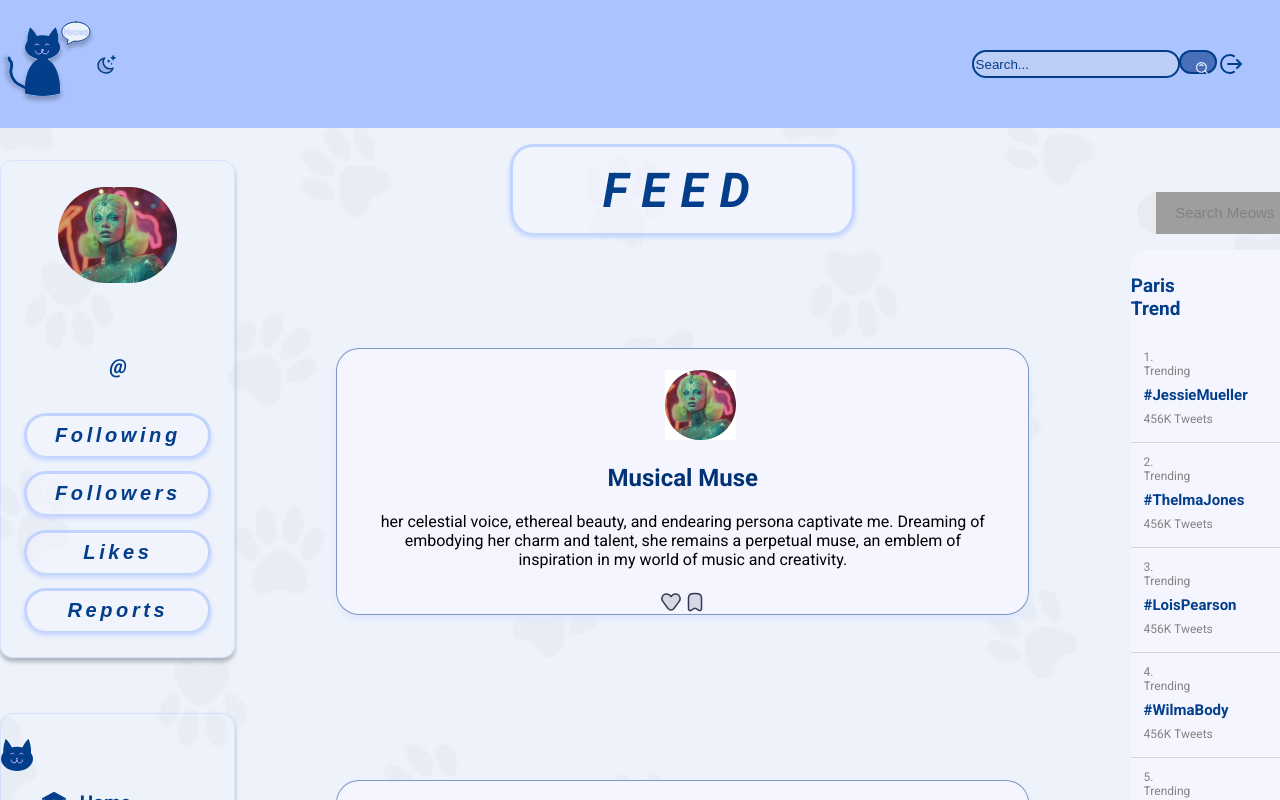
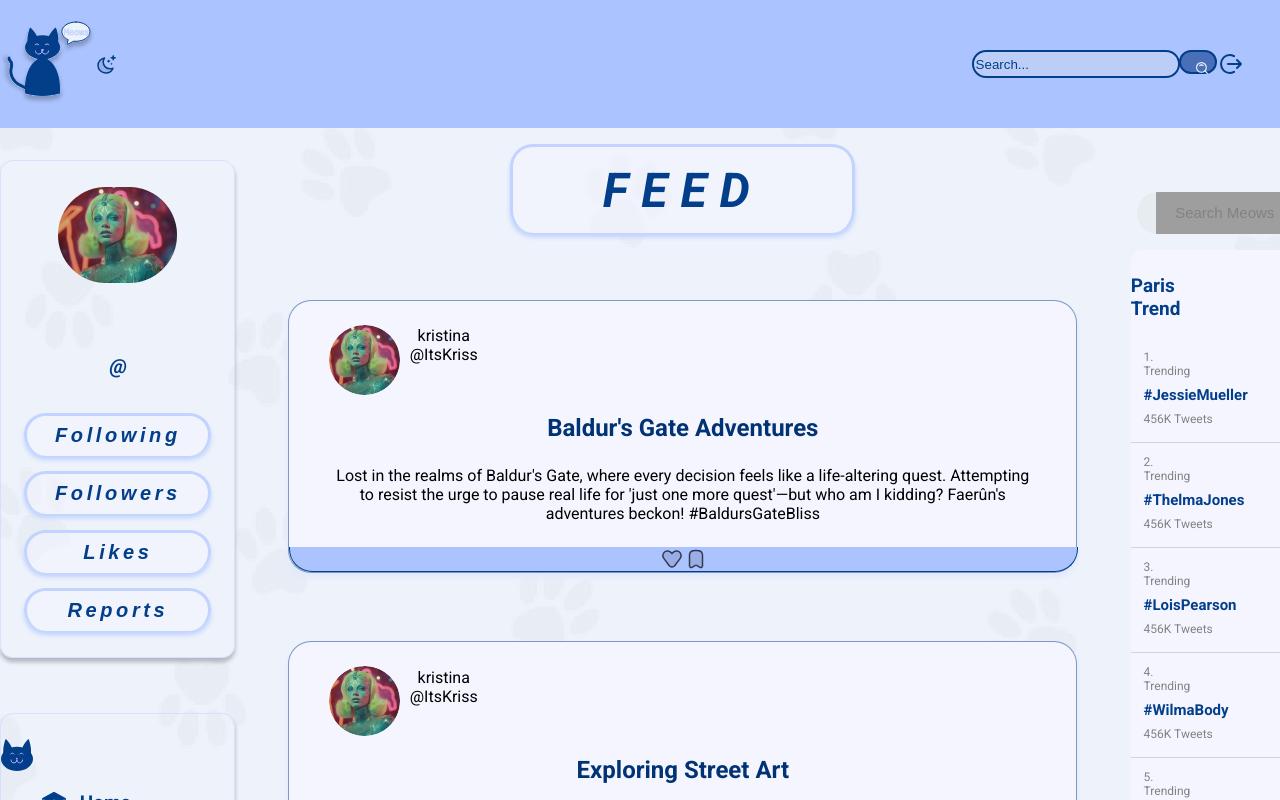
Before and after one commit to LeahJKH/Meows, a React (Vite) app: page / in a window 1280 px wide. Shown: the top 800 px of the page. Built offline with nearby package versions, Linux system fonts and the light colour scheme; grey boxes are pictures that could not be loaded.

Commit message:
made so users on the post card and fixed card css

```diff
--- a/src/App.tsx
+++ b/src/App.tsx
@@ -1,7 +1,7 @@
 import { ThemeProvider } from './ThemeContext';
 import { LayoutBase } from './Pages/LayoutBase';
 import { Routes, Route, BrowserRouter } from 'react-router-dom';
-import { LandingPage } from './Pages/LandingPage';
+import LandingPage from './Pages/LandingPage';
 import { Discover } from './Pages/DiscoverPage/discoverPage';
 import { UserProfile } from './Pages/UserProfilePage/userProfile';
 import Signup from './Components/Signup/Signup';
--- a/src/Components/PostCard/Postcard.module.css
+++ b/src/Components/PostCard/Postcard.module.css
@@ -4,9 +4,24 @@
   align-items: center;
   padding: 4%;
 }
-
+.postHeader {
+  display: flex;
+  flex-direction: row;
+  align-items: center;
+}
+.postPic {
+  border-radius: 50px;
+  margin-right: 10px;
+}
+.userInfo {
+  display: flex;
+  flex-direction: column;
+}
+.username {
+  margin-bottom: 5px;
+}
 .postCard {
-  margin: 3em;
+  margin: 0.002em;
   border-radius: 23px;
   border: 1px solid rgba(2, 62, 138, 0.5);
   background: #f5f5ff;
@@ -32,6 +47,11 @@ p {
   align-items: center;
   justify-content: center;
   border-radius: 0 0 23px 23px;
+  background-color: #ABC4FF;
+  height: 2%;
+  border-bottom: 1px solid #023E8A;
+  border-left: 1px solid #023E8A;
+  border-right: 1px solid #023E8A;
 }
 .HeadingCol {
   color: #013374;
@@ -48,4 +68,16 @@ p {
 .HeadingColdark {
   color: #e0e4e8;
 }
+.postFooterdark {
+  width: 100%;
+  display: flex;
+  align-items: center;
+  justify-content: center;
+  border-radius: 0 0 23px 23px;
+  background-color: #BEBFBF;
+  height: 3%;
+  border-bottom: 1px solid #E0E4E8;
+  border-left: 1px solid #E0E4E8;
+  border-right: 1px solid #E0E4E8;
+}
 /*!DARKMODE!*/
--- a/src/Components/PostCard/Postcard.tsx
+++ b/src/Components/PostCard/Postcard.tsx
@@ -37,8 +37,8 @@ const PostCard: React.FC<PostCardProps> = ({
             alt="Pretty Alien makeup look"
           />
           <div className={styles.userInfo}>
-            <span className={styles.username}>{username}</span>
-            <span className={styles.nickname} >{nickname}</span>
+          <span className={styles.nickname} >{nickname}</span>
+            <span className={styles.username}>@{username}</span>
           </div>
         </div>
         <h2 className={HeadCol}>{title}</h2>
--- a/src/Pages/LandingPage.tsx
+++ b/src/Pages/LandingPage.tsx
@@ -3,12 +3,13 @@ import MeowModal from "../Components/MeowModal/MeowModal.tsx";
 import NavBar from "../Components/NavBar/NavBar.tsx";
 import PostCard from "../Components/PostCard/Postcard.tsx";
 import { PostInfo } from "../Data/posts.ts";
+import UserData from "../Data/user.json"
 import styles from "./LandingPage.module.css";
 import { Link } from "react-router-dom";
 import { useTheme } from "../ThemeContext";
 import MeowsHead from "../assets/Icons/meowshead.tsx";
 
-export function LandingPage() {
+export default function LandingPage() {
   const [isModalOpen, setModalOpen] = useState(false);
   const [searchTerm, setSearchTerm] = useState("");
 
@@ -33,6 +34,26 @@ export function LandingPage() {
   }, [darkMode]);
   const UsersNameLocal = sessionStorage.getItem("username")
   const NameLocal =  sessionStorage.getItem("name")
+
+
+  const userPosts = UserData.map(user => (
+    user.posts ? user.posts.map(postId => {
+      const foundPost = PostInfo.find(post => post.id === postId);
+      if (foundPost) {
+        console.log("user:", user);
+        return (
+          <PostCard
+            key={foundPost.id}
+            title={foundPost.title}
+            content={foundPost.content}
+            username={user.username}
+            nickname={user.name}
+          />
+        );
+      }
+      return null;
+    }) : null
+  ));
 
   return (
     <main className={styles.feedContainer}>
@@ -109,17 +130,7 @@ export function LandingPage() {
       <div className={styles.feedMiddleContainer}>
         <h1 className={styles.feedTitle}>FEED</h1>
         <div className={styles.postCardContainer}>
-          {filteredPosts.map(
-            (post: { id: number; title: string; content: string }) => (
-              <PostCard
-                key={post.id}
-                title={post.title}
-                content={post.content}
-                username=""
-                nickname=""
-              />
-            )
-          )}
+          {userPosts}
         </div>
       </div>
 
```
